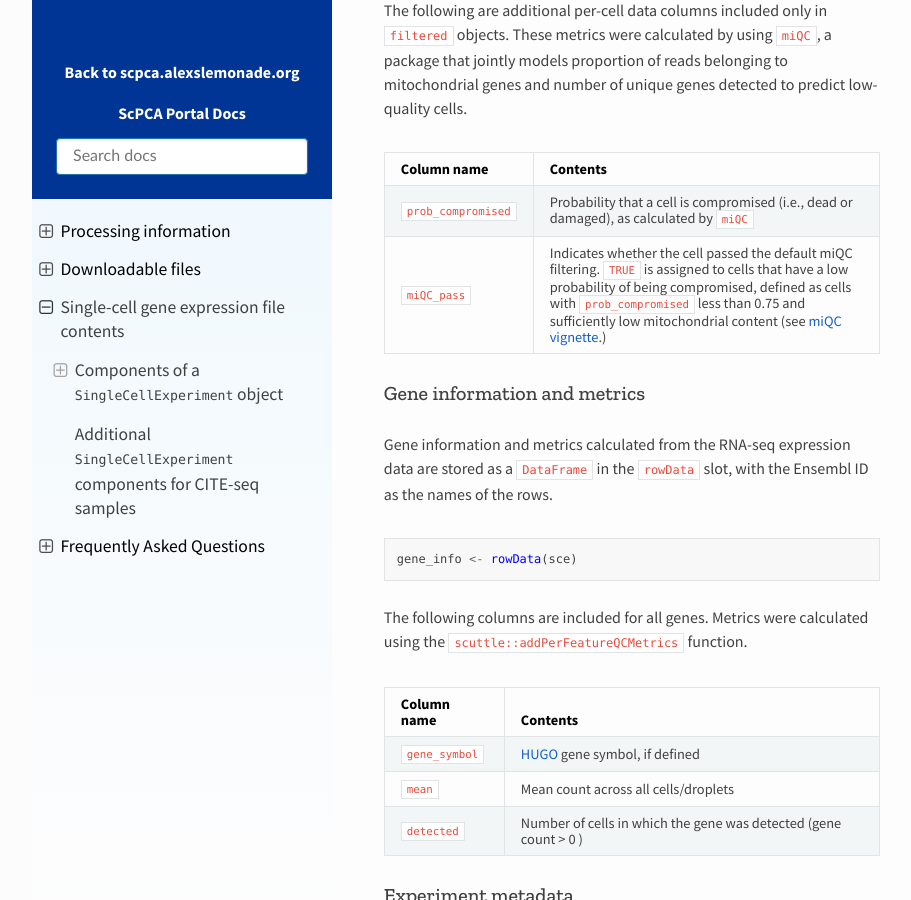
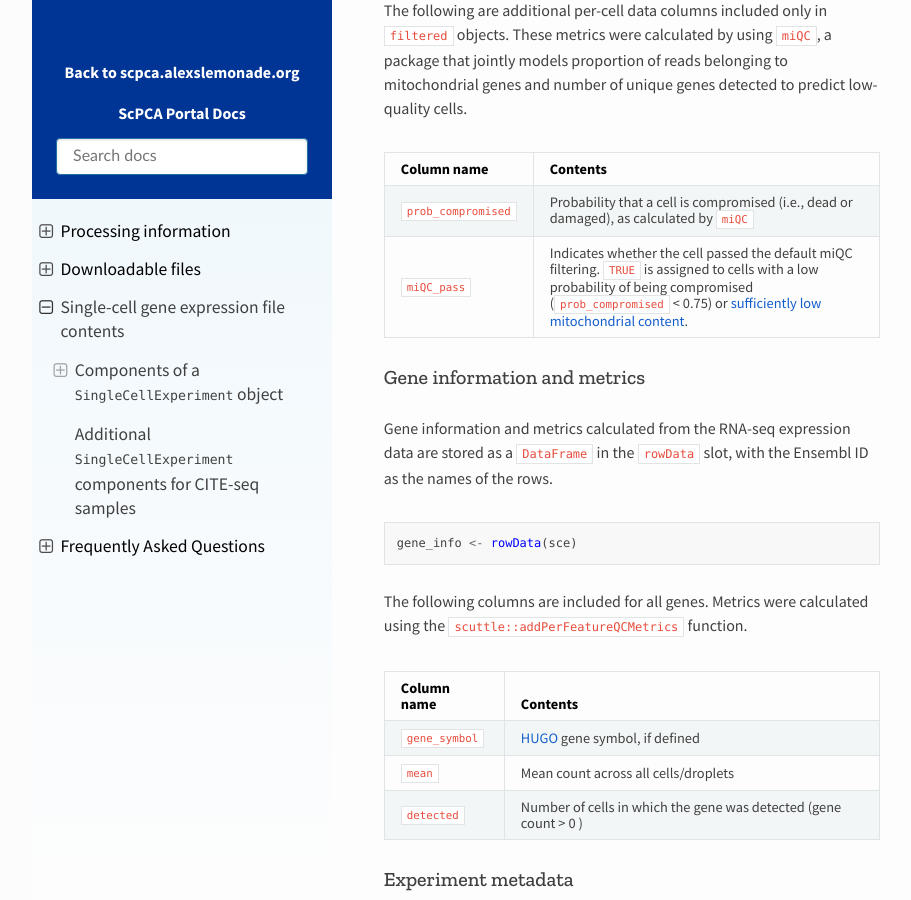
Before and after one commit to DongzeHE/scpca-docs, a Sphinx documentation site: the page built from docs/sce_file_contents.md, in a window 1280 px wide and 900 px high, scrolled down 1665 px. Shown: the whole window, without its empty margins (158-1069 px from the left). Built offline with Sphinx 7.4.7 and the Read the Docs theme 2.0.0, drawn with Linux system fonts in a browser that asks for light colours.

Commit message:
Apply suggestions from code review
Co-authored-by: Joshua Shapiro <josh.shapiro@ccdatalab.org>

```diff
--- a/docs/sce_file_contents.md
+++ b/docs/sce_file_contents.md
@@ -51,7 +51,7 @@
 | Column name             | Contents                                                                                                                                                                                      |
 | ----------------------- | --------------------------------------------------------------------------------------------------------------------------------------------------------------------------------------------- |
 | `prob_compromised`      | Probability that a cell is compromised (i.e., dead or damaged), as calculated by `miQC`                                                                                                       |
-| `miQC_pass`             | Indicates whether the cell passed the default miQC filtering. `TRUE` is assigned to cells that have a low probability of being compromised, defined as cells with `prob_compromised` less than 0.75 and sufficiently low mitochondrial content (see [miQC vignette](https://bioconductor.org/packages/release/bioc/vignettes/miQC/inst/doc/miQC.html#preventing-exclusion-of-low-mito-cells).)  |
+| `miQC_pass`             | Indicates whether the cell passed the default miQC filtering. `TRUE` is assigned to cells with a low probability of being compromised (`prob_compromised` < 0.75) or [sufficiently low mitochondrial content](https://bioconductor.org/packages/release/bioc/vignettes/miQC/inst/doc/miQC.html#preventing-exclusion-of-low-mito-cells).  |
 
 ### Gene information and metrics
 
```
